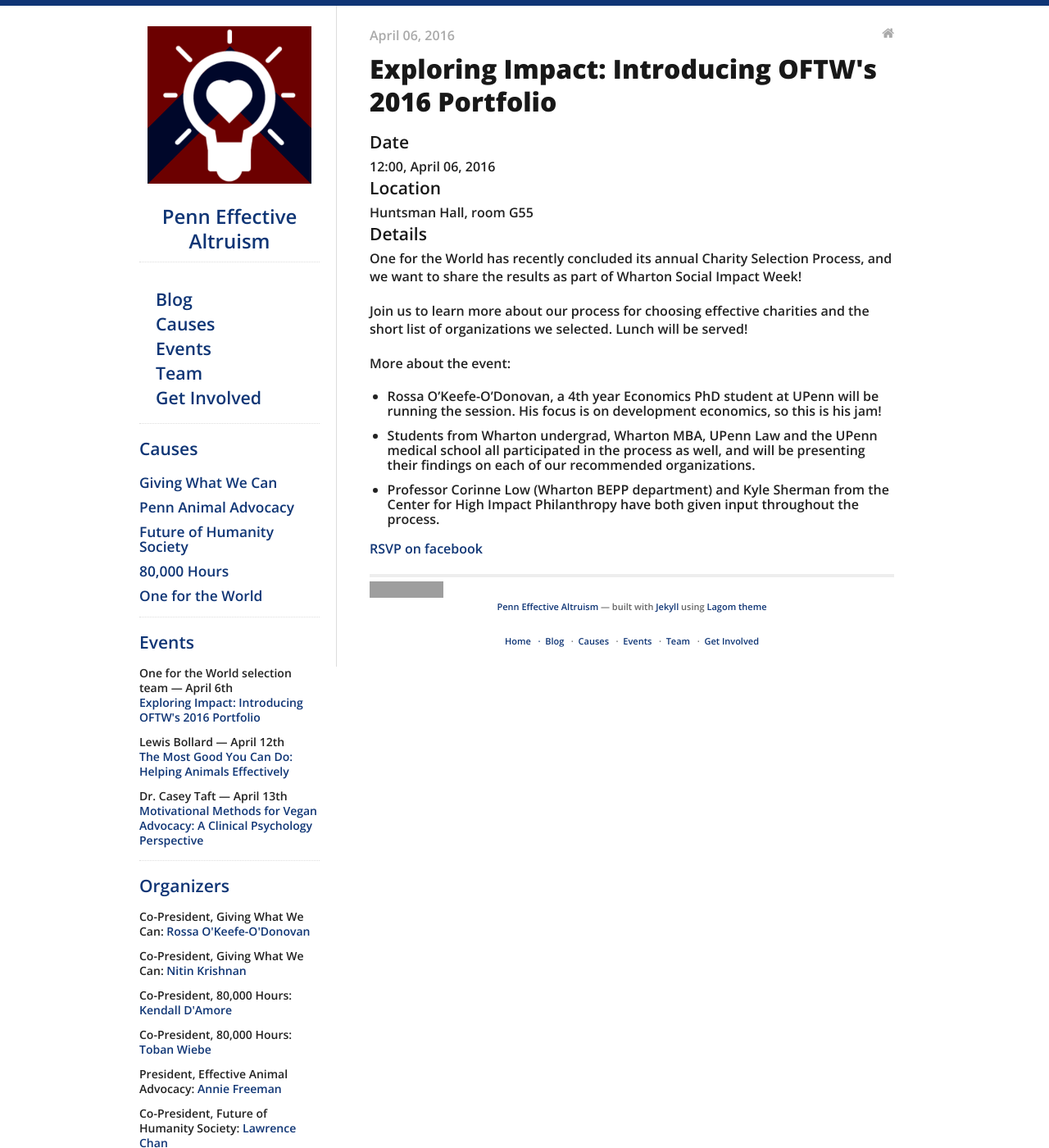
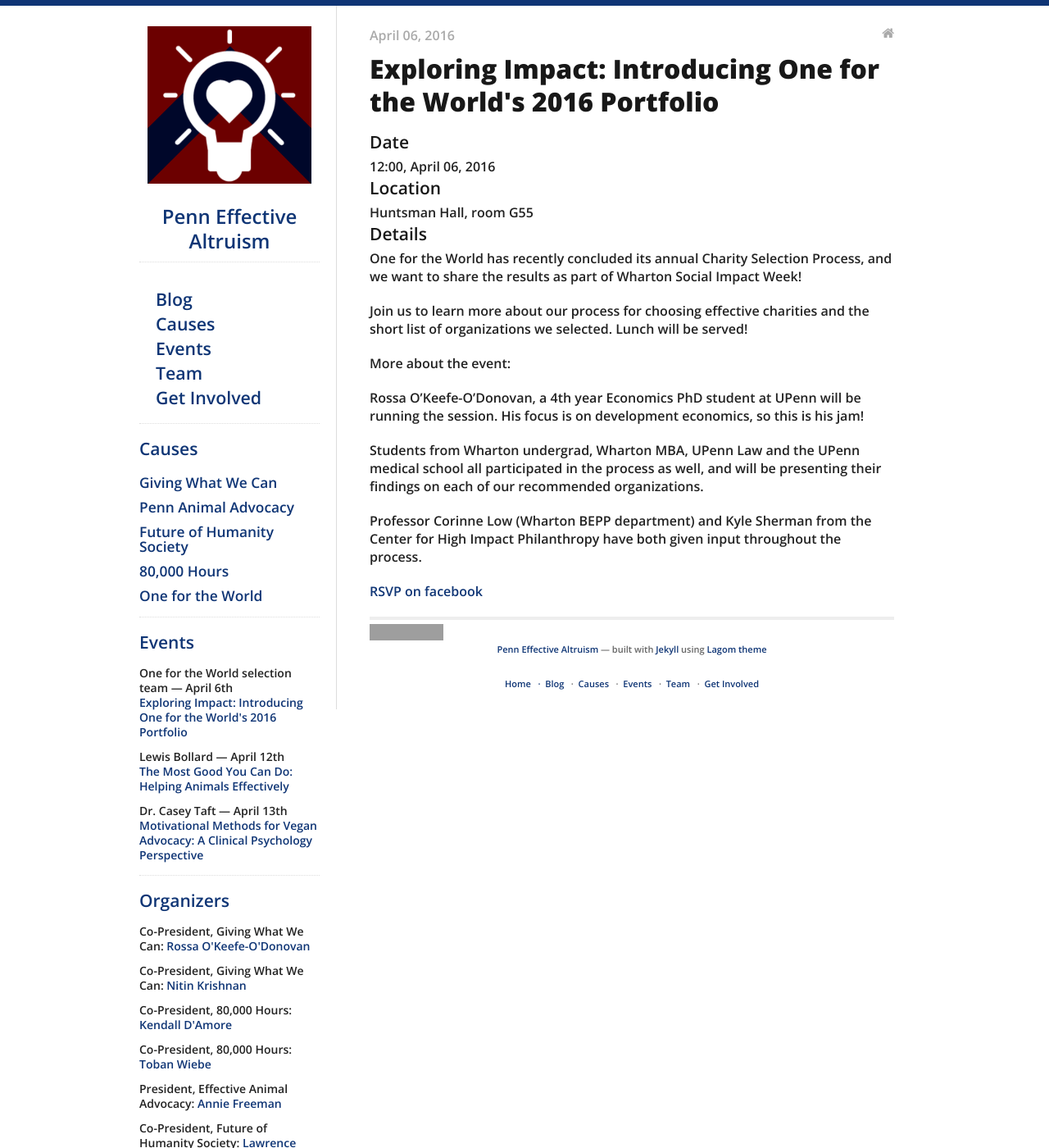
Before and after one commit to pennea/pennea.github.io, a Jekyll site: the page built from _posts/2016-04-06-oftw-portfolio-2016.md, in a window 1280 px wide and 1400 px high. Shown: the whole window at 82% size. Built offline with Jekyll 4.4.1, drawn with Linux system fonts in a browser that asks for light colours; nearby versions of some CDN libraries; grey boxes are pictures that could not be loaded.

Commit message:
Update 2016-04-06-oftw-portfolio-2016.md

```diff
--- a/_posts/2016-04-06-oftw-portfolio-2016.md
+++ b/_posts/2016-04-06-oftw-portfolio-2016.md
@@ -1,7 +1,7 @@
 ---
 layout: post
 guest:  "One for the World selection team"
-title: "Exploring Impact: Introducing OFTW's 2016 Portfolio"
+title: "Exploring Impact: Introducing One for the World's 2016 Portfolio"
 date:   2016-04-06 12:00:00
 location: "Huntsman Hall, room G55"
 categories: event
@@ -12,8 +12,11 @@
 Join us to learn more about our process for choosing effective charities and the short list of organizations we selected. Lunch will be served!
 
 More about the event:
-- Rossa O'Keefe-O'Donovan, a 4th year Economics PhD student at UPenn will be running the session. His focus is on development economics, so this is his jam!
-- Students from Wharton undergrad, Wharton MBA, UPenn Law and the UPenn medical school all participated in the process as well, and will be presenting their findings on each of our recommended organizations.
-- Professor Corinne Low (Wharton BEPP department) and Kyle Sherman from the Center for High Impact Philanthropy have both given input throughout the process.
+
+Rossa O'Keefe-O'Donovan, a 4th year Economics PhD student at UPenn will be running the session. His focus is on development economics, so this is his jam!
+
+Students from Wharton undergrad, Wharton MBA, UPenn Law and the UPenn medical school all participated in the process as well, and will be presenting their findings on each of our recommended organizations.
+
+Professor Corinne Low (Wharton BEPP department) and Kyle Sherman from the Center for High Impact Philanthropy have both given input throughout the process.
 
 [RSVP on facebook](https://www.facebook.com/events/123326124732709/)
```
